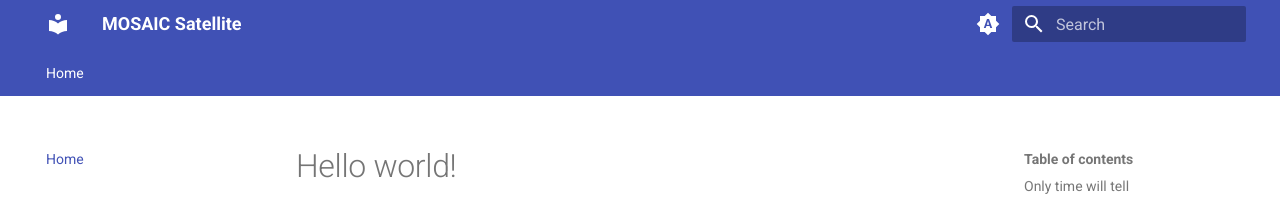
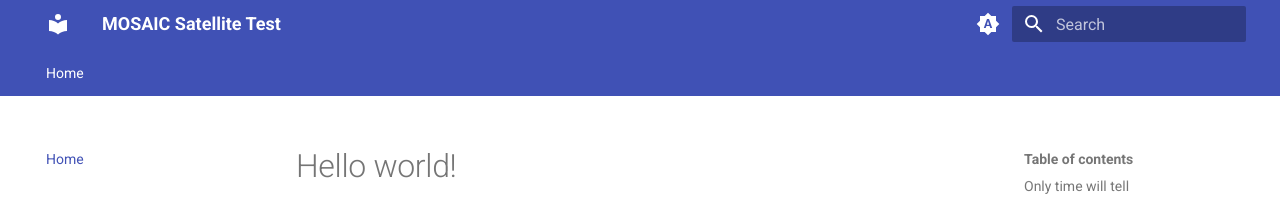
Before and after one commit to MOSAIC-Satellite/Documentation, an MkDocs documentation site: the page built from docs/index.md, in a window 1280 px wide. Shown: the top 205 px of the page. Built offline with MkDocs 1.6.1 and Material for MkDocs 9.7.7, drawn with Linux system fonts in a browser that asks for light colours.

Commit message:
Update mkdocs.yaml

```diff
--- a/mkdocs.yaml
+++ b/mkdocs.yaml
@@ -1,4 +1,4 @@
-site_name: MOSAIC Satellite
+site_name: MOSAIC Satellite Test
 
 theme:
   name: material
```
